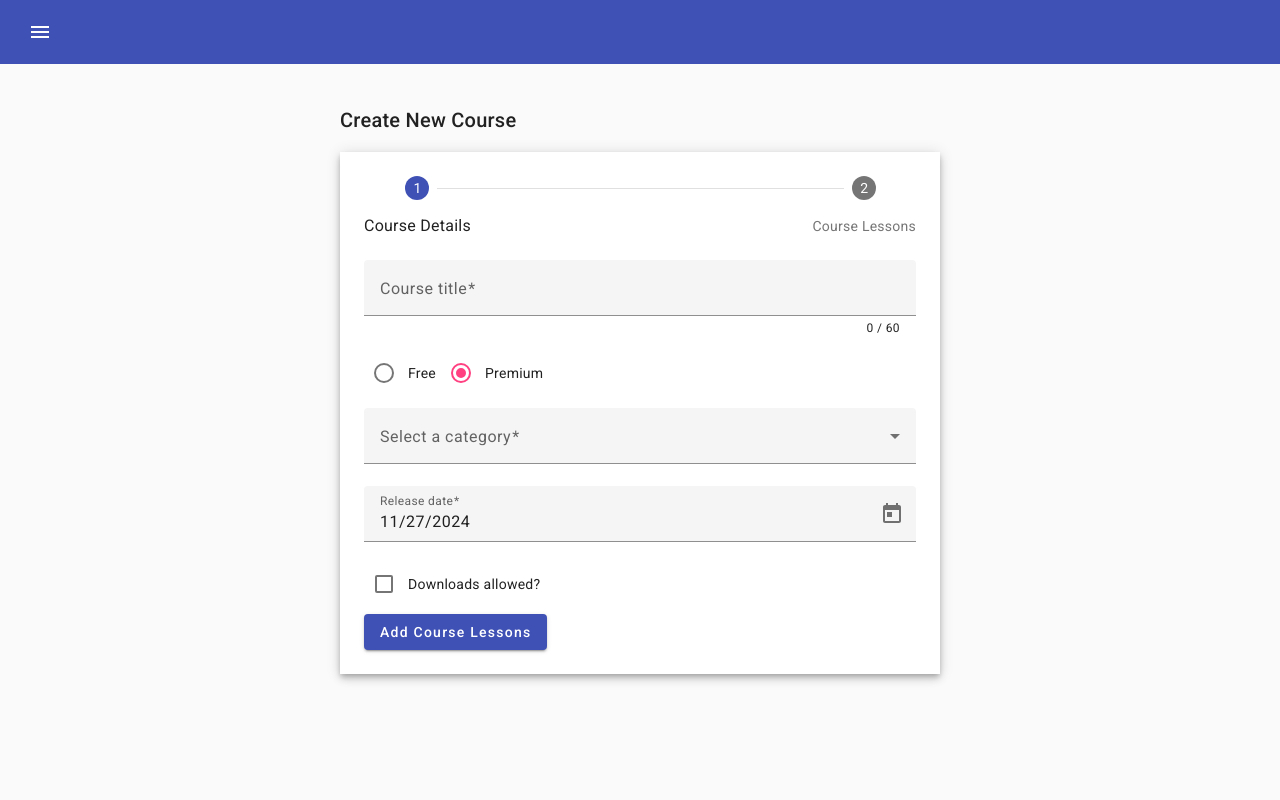
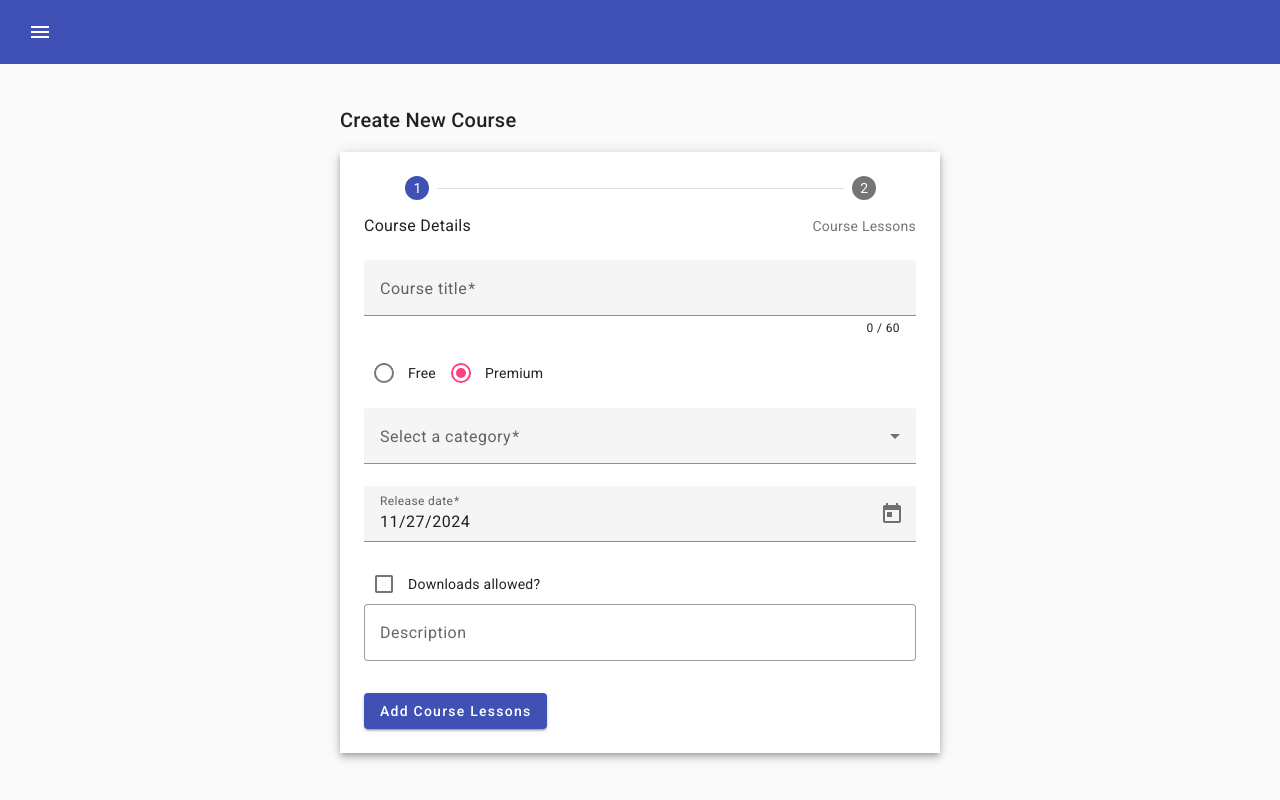
Before and after one commit to AngeloCinaWD/angular-material-course, an Angular app: page /add-new-course in a window 1280 px wide. Built offline with nearby package versions, Linux system fonts and the light colour scheme.

Commit message:
17. Angular Material Text Area

```diff
--- a/src/app/create-course/create-course-step-1/create-course-step-1.component.html
+++ b/src/app/create-course/create-course-step-1/create-course-step-1.component.html
@@ -66,11 +66,29 @@
 
   <!-- CHECK BOX -->
   <!-- downloadsAllowed -->
-  <!-- le check boxes si wrappano in un mat-checkbox, setto un color e lo linko al formcontrol -->
-  <!-- un option è il disabled, cosa da vedere bene perchè se è linkato al formcontrol non funziona il disabled -->
-  <!-- altra option è [indeterminate]="true" -->
-  <!-- <mat-checkbox color="primary" formControlName="downloadsAllowed" [disabled]="true" [indeterminate]="true"> -->
   <mat-checkbox color="primary" formControlName="downloadsAllowed">
     Downloads allowed?
   </mat-checkbox>
+
+  <!-- TEXT AREA -->
+  <!-- longDescription -->
+  <!-- una text area material funziona in un mat-form-field, ci settiamo l'appearance -->
+  <mat-form-field appearance="outline">
+    <!-- è una text area html, ci si aggiunge la direttiva matInput, va linkata al formcontrol -->
+    <!-- per fare in modo che la text area si adatti alla lunghezza del testo contenuto si utilizza la direttiva cdkTextareaAutosize (non funziona setta altezza textarea il doppio del testo se viene passato un valore di defaul, se non passo niente funziona) -->
+    <textarea
+      matInput
+      placeholder="Description"
+      formControlName="longDescription"
+      cdkTextareaAutosize
+    ></textarea>
+
+    @if (longDescription.errors?.required) {
+    <mat-error>A description is required</mat-error>
+    }
+    <!--  -->
+    @else if (longDescription.errors?.minlength) {
+    <mat-error>A minimum length of 3 characters is required</mat-error>
+    }
+  </mat-form-field>
 </div>
--- a/src/app/create-course/create-course-step-1/create-course-step-1.component.ts
+++ b/src/app/create-course/create-course-step-1/create-course-step-1.component.ts
@@ -22,6 +22,7 @@ export class CreateCourseStep1Component {
     courseType: ["premium", Validators.required],
     // boolean flag, il requiredTrue prevede che il valore ritornato sia per forza true (ad esempio se devo flaggare per accettare qualcosa)
     downloadsAllowed: [false, Validators.requiredTrue],
+    // non passo niente come default sennò non funziona cdkTextareaAutosize
     longDescription: ["", [Validators.required, Validators.minLength(3)]],
   });
 
@@ -61,4 +62,13 @@ export class CreateCourseStep1Component {
   get releasedAt() {
     return this.form.controls["releasedAt"];
   }
+
+  get downloadsAllowed() {
+    return this.form.controls["downloadsAllowed"];
+  }
+
+  get longDescription() {
+    // console.log(this.form.controls["longDescription"]);
+    return this.form.controls["longDescription"];
+  }
 }
```
